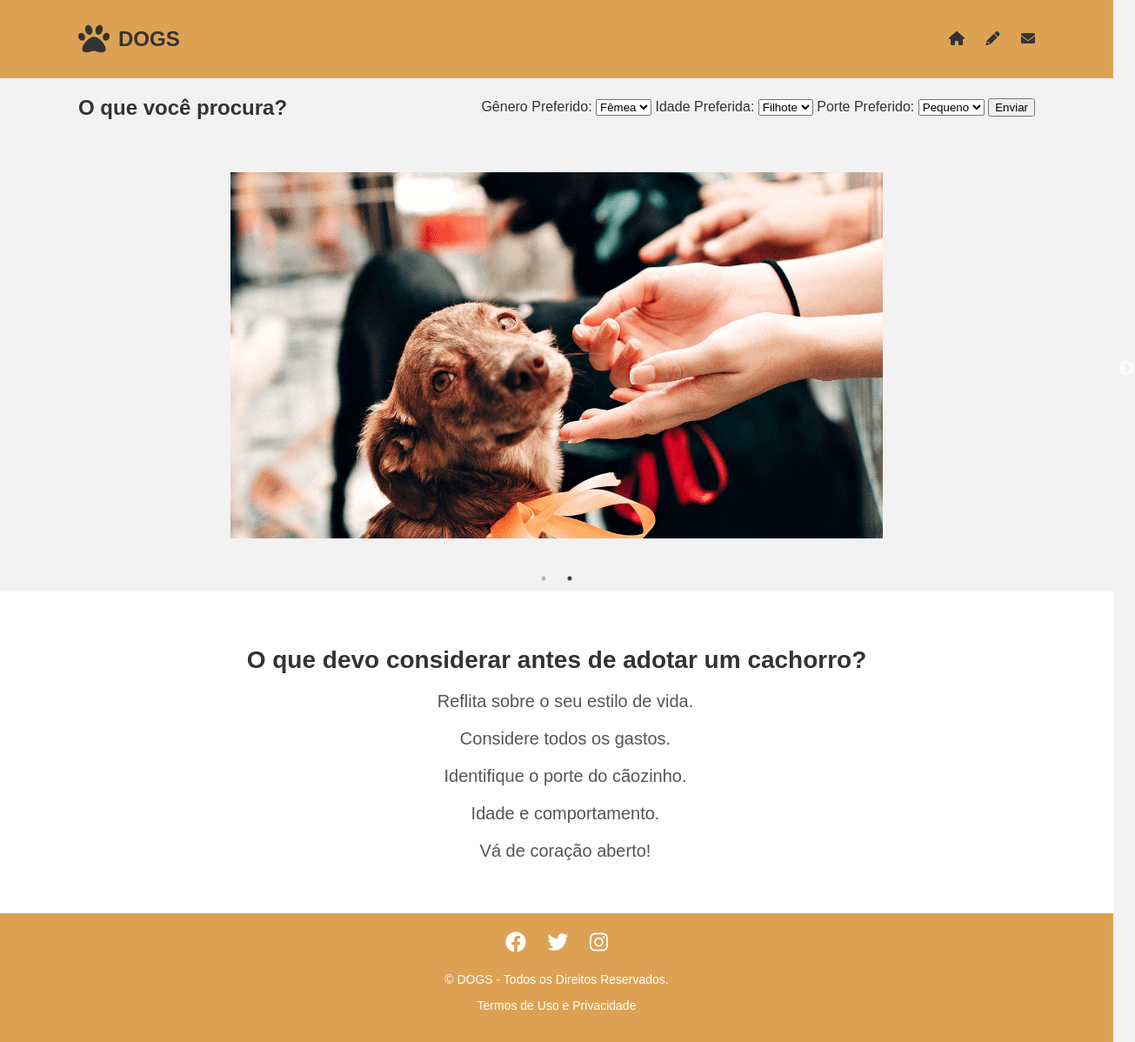
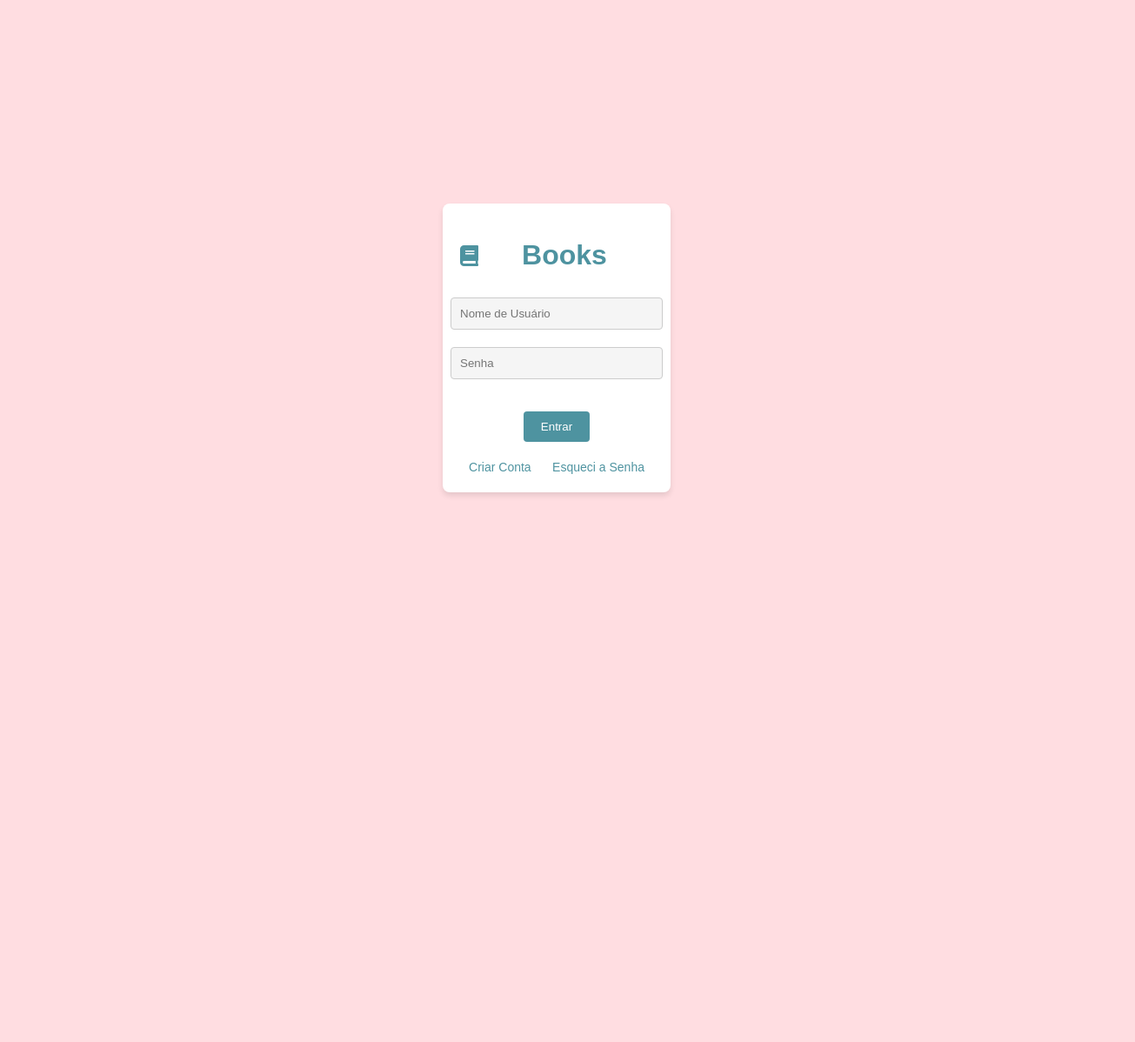
Before and after one commit to gabsbarbosam/adocaoDeCachorros, a plain HTML site: page index.html in a window 1280 px wide. Shown: the whole page at 87% size, 1305 px wide, since content can reach past the window. After the commit the page ends 800 px from the top, so only its background shows below. Drawn offline with nearby package versions, Linux system fonts and the light colour scheme.

Commit message:
Add files via upload
Tela de login

```diff
--- a/index.html
+++ b/index.html
@@ -1,96 +1,26 @@
 <!DOCTYPE html>
-<html lang="pt-BR">
+<html lang="en">
 <head>
     <meta charset="UTF-8">
     <meta name="viewport" content="width=device-width, initial-scale=1.0">
     <link rel="stylesheet" href="styles.css">
-    <link rel="stylesheet" href="https://cdnjs.cloudflare.com/ajax/libs/font-awesome/6.0.0-beta3/css/all.min.css">
-    <link rel="stylesheet" type="text/css" href="https://cdnjs.cloudflare.com/ajax/libs/slick-carousel/1.8.1/slick.min.css"/>
-    <link rel="stylesheet" type="text/css" href="https://cdnjs.cloudflare.com/ajax/libs/slick-carousel/1.8.1/slick-theme.min.css"/>
-    <link rel="stylesheet" href="https://cdnjs.cloudflare.com/ajax/libs/font-awesome/6.0.0-beta3/css/all.min.css">
-    <script src="https://code.jquery.com/jquery-3.6.0.min.js"></script>
-    <script type="text/javascript" src="https://cdnjs.cloudflare.com/ajax/libs/slick-carousel/1.8.1/slick.min.js"></script>
-    <title>DOGS</title>
+    <link rel="stylesheet" href="https://cdnjs.cloudflare.com/ajax/libs/font-awesome/5.15.3/css/all.min.css">
+    <title>Book - Página de Login</title>
 </head>
 <body>
-    <header>
-        <nav>
-            <div class="logo">
-                <i class="fas fa-paw"></i>
-                <span>DOGS</span>
-            </div>
-            <ul>
-                <li><a href="#"><i class="fas fa-home"></i></a></li>
-                <li><a href="#"><i class="fas fa-pencil-alt"></i></a></li>
-                <li><a href="#"><i class="fas fa-envelope"></i></a></li>
-            </ul>
-        </nav>
-    </header>
-
-    <section class="formulario-adocao">
-        <h1>O que você procura?</h1>
-        <form action="#">
-            <label for="genero">Gênero Preferido:</label>
-            <select id="genero" name="genero">
-                <option value="femea">Fêmea</option>
-                <option value="macho">Macho</option>
-            </select>
-
-            <label for="idade">Idade Preferida:</label>
-            <select id="idade" name="idade">
-                <option value="filhote">Filhote</option>
-                <option value="adulto">Adulto</option>
-                <option value="idoso">Idoso</option>
-            </select>
-
-            <label for="porte">Porte Preferido:</label>
-            <select id="porte" name="porte">
-                <option value="filhote">Pequeno</option>
-                <option value="adulto">Médio</option>
-                <option value="idoso">Grande</option>
-            </select>
-
-            <button type="submit">Enviar</button>
+    <div class="container">
+            <h1><i class="fas fa-book"></i> Books</h1>
+        <form class="login-form" onsubmit="return validatePassword()">
+            <input type="text" placeholder="Nome de Usuário" class="input-field">
+            <input type="password" id="password" placeholder="Senha" class="input-field">
+            <p id="password-error" class="error-message"></p>
+            <button type="submit" class="login-button">Entrar</button>
         </form>
-    </section>
-
-    <section class="carrossel">
-        <div class="carrossel-item"><img src="imagem 1.jpeg" alt="Imagem 1"></div>
-        <div class="carrossel-item"><img src="imagem 2.png" alt="Imagem 2"></div>
-    </section>
-
-
-    <section class="dicas-adocao">
-            <h2>O que devo considerar antes de adotar um cachorro?</h2>
-                <p>Reflita sobre o seu estilo de vida.</p>
-                <p>Considere todos os gastos.</p>
-                <p>Identifique o porte do cãozinho.</p>
-                <p>Idade e comportamento.</p>
-                <p>Vá de coração aberto!</p>
+        <div class="options">
+            <a href="#" class="option-link">Criar Conta</a>
+            <a href="#" class="option-link">Esqueci a Senha</a>
         </div>
-    </section>
-
-    <script>
-    $(document).ready(function(){
-        $('.carrossel').slick({
-            dots: true,
-            autoplay: true,
-            autoplaySpeed: 3000
-        });
-    });
-</script>
-
-    <footer>
-        <div class="rede-social">
-            <a href="#"><i class="fab fa-facebook"></i></a>
-            <a href="#"><i class="fab fa-twitter"></i></a>
-            <a href="#"><i class="fab fa-instagram"></i></a>
-        </div>
-        <div class="direitos-autorais">
-            <p>© DOGS - Todos os Direitos Reservados.</p>
-            <p><a href="#">Termos de Uso</a> e <a href="#">Privacidade</a></p>
-        </div>
-    </footer>
-
+    </div>
+    <script src="script.js"></script>
 </body>
 </html>
--- /dev/null
+++ b/script.js
@@ -0,0 +1,35 @@
+function validatePassword() {
+    const passwordInput = document.getElementById("password");
+    const password = passwordInput.value;
+
+    const uppercaseRegex = /[A-Z]/;
+    const symbolRegex = /[!@#$%^&*()_+\-=\[\]{};':"\\|,.<>\/?]+/;
+
+    if (password.length < 8) {
+        displayErrorMessage("A senha deve ter pelo menos 8 caracteres.");
+        return false;
+    }
+
+    if (!uppercaseRegex.test(password)) {
+        displayErrorMessage("A senha deve conter pelo menos 1 letra maiúscula.");
+        return false;
+    }
+
+    if (!symbolRegex.test(password)) {
+        displayErrorMessage("A senha deve conter pelo menos 1 símbolo especial.");
+        return false;
+    }
+
+    hideErrorMessage();
+    return true;
+}
+
+function displayErrorMessage(message) {
+    const errorElement = document.getElementById("password-error");
+    errorElement.textContent = message;
+}
+
+function hideErrorMessage() {
+    const errorElement = document.getElementById("password-error");
+    errorElement.textContent = "";
+}
--- a/styles.css
+++ b/styles.css
@@ -1,132 +1,87 @@
-
 body {
-    font-family: 'Arial', sans-serif;
     margin: 0;
     padding: 0;
-    background-color: #f2f2f2;
-    color: #333;
+    font-family: Arial, sans-serif;
+    background-color: #ffdde1; /* Fundo pastel rosa */
+    display: flex;
+    justify-content: center;
+    align-items: center;
+    min-height: 100vh;
 }
 
-header {
-    background-color: #dda153;
-    padding: 20px 0;
+.container {
+    background-color: #ffffff; /* Fundo branco */
+    padding: 20px;
+    border-radius: 8px;
     text-align: center;
-
+    box-shadow: 0px 4px 6px rgba(0, 0, 0, 0.1);
 }
 
-nav {
-    display: flex;
-    justify-content: space-between;
-    align-items: center;
-    max-width: 1100px;
-    margin: 0 auto;
-}
-
-.formulario-adocao{
-display: flex;
-    justify-content: space-between;
-    align-items: center;
-    max-width: 1100px;
-    margin: 0 auto;
-}
-
-.logo {
-    display: flex;
-    align-items: center;
-    font-size: 24px;
-    font-weight: bold;
-}
-
-.logo i {
-    color: #333;
-    font-size: 36px;
-    margin-right: 10px;
-}
-
-ul {
-    list-style: none;
-}
-
-ul li {
-    display: inline;
-    margin-left: 20px;
-}
-
-ul li a {
-    text-decoration: none;
-    color: #333;
-    font-weight: bold;
-    transition: color 0.3s ease;
-}
-
-ul li a:hover {
-    color: #ffffff;
-}
-
-.carrossel {
-    text-align: center;
-    margin-top: 40px; /
-}
-
-.carrossel-item img {
-    display: inline-block;
-    max-width: 100%;
-    height: auto;
-    margin: 0 auto;
-}
-
-.dicas-adocao {
-    background-color: #fff;
-    padding: 40px;
-    text-align: center;
-}
-
-.dicas-adocao h2 {
-    font-size: 28px;
-    color: #333;
+h1 {
+    color: #4e93a0;
     margin-bottom: 20px;
 }
 
-.dicas-adocao p {
-    font-size: 20px;
-    color: #555;
+h1 {
+    color: #4e93a0;
     margin-bottom: 20px;
-    margin-left: 20px;
-  }
-
-footer {
-    background-color: #dda153;
-    color: #fff;
-    padding: 20px;
-    text-align: center;
+    display: flex;
+    align-items: center;
 }
 
-.rede-social {
-    margin-bottom: 20px;
+h1 i {
+    font-size: 24px;
+    margin-right: 50px;
 }
 
-.rede-social a {
-    color: #ffffff;
-    font-size: 24px;
+.login-form {
+    display: flex;
+    flex-direction: column;
+    align-items: center;
+}
+
+.input-field {
+    width: 100%;
+    padding: 10px;
+    margin: 10px 0;
+    border: 1px solid #ccc;
+    border-radius: 4px;
+    background-color: #f5f5f5;
+}
+
+.login-button {
+    background-color: #4e93a0;
+    color: white;
+    border: none;
+    border-radius: 4px;
+    padding: 10px 20px;
+    cursor: pointer;
+    transition: background-color 0.3s;
+    margin-top: 10px;
+}
+
+.login-button:hover {
+    background-color: #30667b;
+}
+
+.options {
+    margin-top: 20px;
+}
+
+.option-link {
+    color: #4e93a0;
     margin: 0 10px;
     text-decoration: none;
-    transition: color 0.3s ease;
+    font-size: 14px;
+    transition: color 0.3s;
 }
 
-.rede-social a:hover {
-    color: #ffffff;
+.option-link:hover {
+    color: #30667b;
 }
 
-.direitos-autorais {
-    font-size: 14px;
+.error-message {
+    color: #d9534f; /* Vermelho pastel */
+    margin-top: 5px;
+    font-size: 12px;
 }
-
-.direitos-autorais a {
-    color: #fff;
-    text-decoration: none;
-    transition: color 0.3s ease;
-}
-
-.direitos-autorais a:hover {
-    color: #b87333;
-}
```
